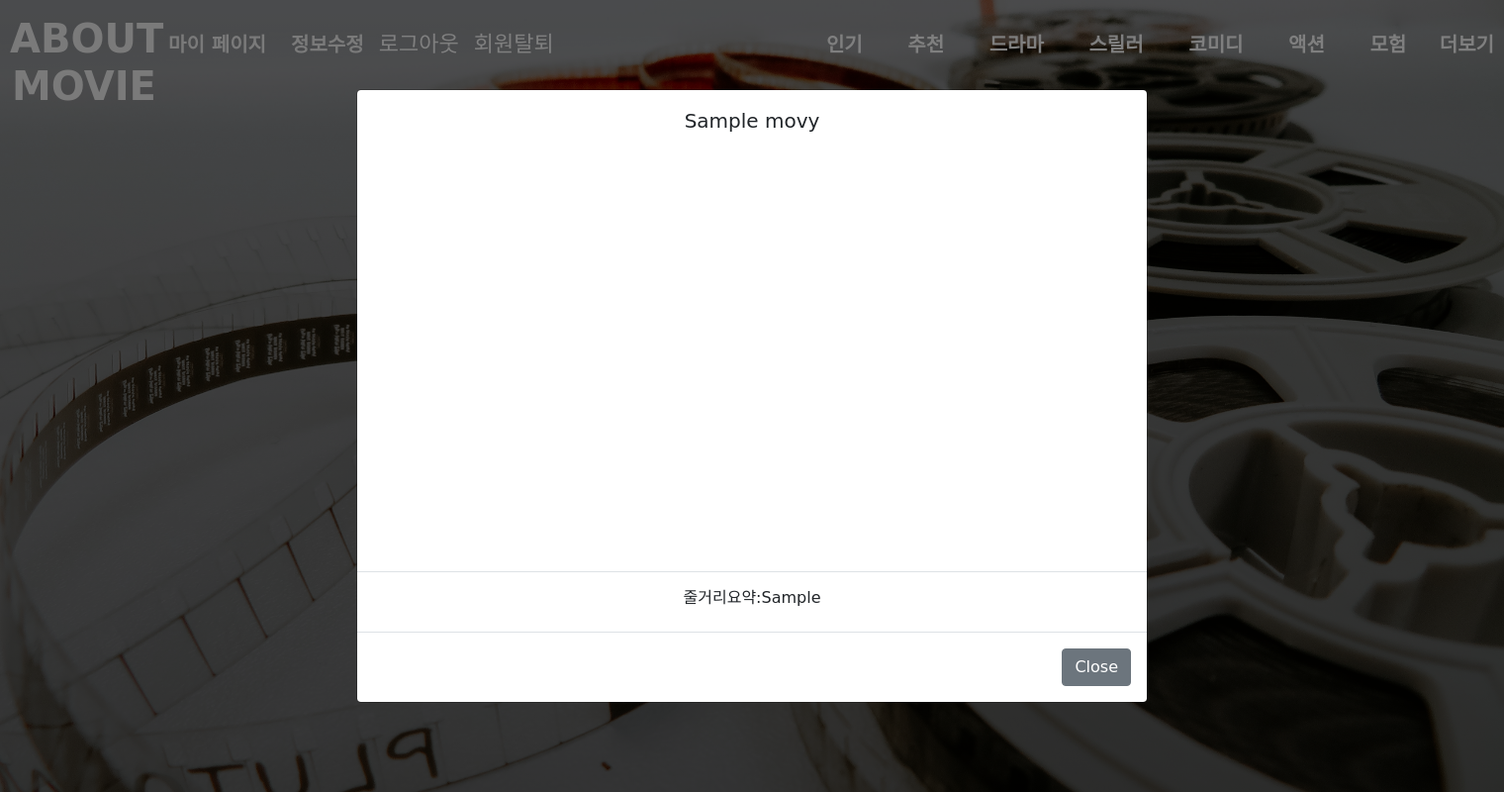
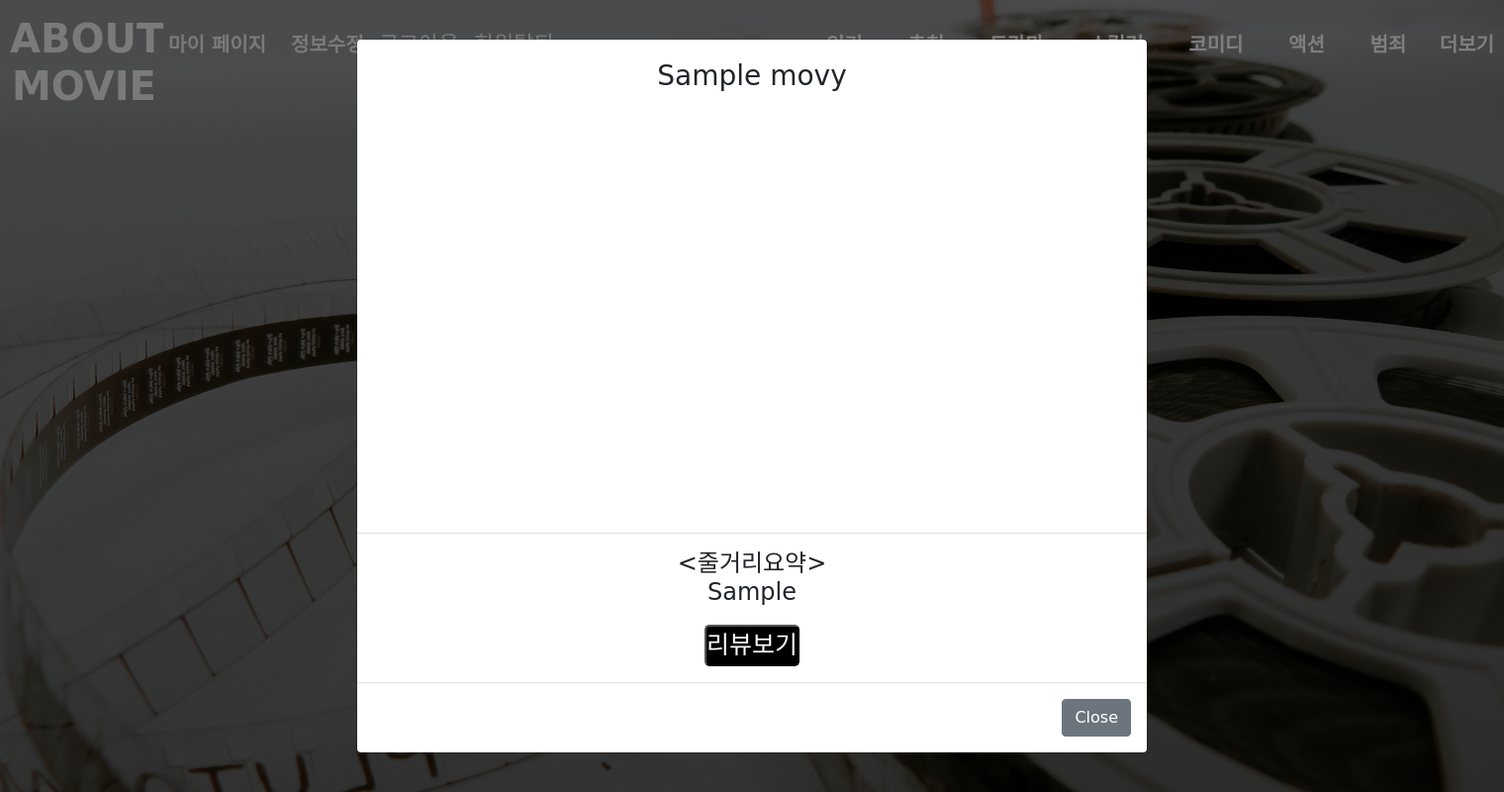
Before and after one commit to hsy118/About_Movie, a Django app: a page that uses main/templates/base.html in a window 1520 px wide, after a click that opens the changed part. Shown: the whole page at 99% size. Run offline with Django 3.2, Linux system fonts and the light colour scheme; a user stored in the database is signed in; tables that the repository leaves empty hold one stand-in row (values such as "Sample post"); grey boxes marked "Sample" are stand-in pictures; parts of the project's set-up code (start-up, migrations or seed data) failed here and were passed over; some libraries are stand-ins or nearby versions; some web fonts are replaced.

Commit message:
modify:css

```diff
--- a/main/static/stylesheets/style.css
+++ b/main/static/stylesheets/style.css
@@ -62,7 +62,13 @@ h1 {
 
 .recom-button{
   display: block;
-  margin: 5px auto;
+  margin: 50px auto;
+}
+.recommend-value {
+  color: whitesmoke;
+  display: flex;
+  flex-direction: column;
+  /* left d-flex flex-column */
 }
 .finish {
   display: none;
@@ -151,10 +157,20 @@ h1 {
   flex-direction: column;
   align-items: center;
 }
-
 .video-container {
   width: 100%;
   height: 400px;
+}
+.video {
+  width: 100%;
+  height: 100%;
+}
+.modal-body > a > button {
+  color: white;
+  background-color: black;
+  border-radius: 5px;
+  font-size: 25px;
+  margin-top: 10px;
 }
 /* .video {
   display: block;
--- a/main/templates/base.html
+++ b/main/templates/base.html
@@ -36,12 +36,13 @@
 			<li><a href="http://127.0.0.1:8000/movies/show/스릴러">스릴러</a></li>
 			<li><a href="http://127.0.0.1:8000/movies/show/코미디">코미디</a></li>
 			<li><a href="http://127.0.0.1:8000/movies/show/액션">액션</a></li>
-      <li><a href="http://127.0.0.1:8000/movies/show/모험">모험</a></li>
+      <li><a href="http://127.0.0.1:8000/movies/show/범죄">범죄</a></li>
       <li id="toc-toggle" onclick="openCloseToc()">더보기</li>
         <div id="toc-content">
           <div class="morebutton">
-            <li><a href="http://127.0.0.1:8000/movies/show/범죄">범죄</a></li>
+
             <li><a href="http://127.0.0.1:8000/movies/show/다큐멘터리">다큐멘터리</a></li>
+            <li><a href="http://127.0.0.1:8000/movies/show/모험">모험</a></li>
             <li><a href="http://127.0.0.1:8000/movies/show/역사">역사</a></li>
             <li><a href="http://127.0.0.1:8000/movies/show/공포">공포</a></li>
             <li><a href="http://127.0.0.1:8000/movies/show/로맨스">로맨스</a></li>
@@ -64,11 +65,11 @@
         <a href="{% url 'accounts:update' %}">정보수정</a>
         <form action="{% url 'accounts:logout' %}" method="POST" style="display:inline-block">
           {% csrf_token %}
-          <input style="font-size:22px; border: none; background: transparent; color: white;" type="button" value="로그아웃">
+          <input style="font-size:22px; border: none; background: transparent; color:whitesmoke;" type="submit" value="로그아웃">
         </form>
         <form action="{% url 'accounts:delete' %}" method="POST" style="display:inline-block">
           {% csrf_token %}
-          <input style="font-size:22px; border: none; background: transparent; margin-left: 10px; color: white;" type="button" value="회원탈퇴">
+          <input style="font-size:22px; border: none; background: transparent; margin-left: 10px; color: whitesmoke;" type="submit" value="회원탈퇴">
         </form>
         {% else %}
           <div class= 'accounts-tab'>
--- a/movies/templates/movies/moviesByGenre.html
+++ b/movies/templates/movies/moviesByGenre.html
@@ -4,7 +4,7 @@
     {% for movie in movies %}
       <button onclick="clickModal(id)" id="button-{{movie.id}}" class="card-button" type="button" data-toggle="modal"
       data-target="#movie-{{movie.id}}">
-      <div class="card" style="width: 11rem; height:23rem;">
+      <div class="card">
           <img src="{{movie.img_url}}" class="card-img-top" alt="...">
           <div class="card-body">
             <h5 class="card-title text-white">{{movie.title}}</h5>
@@ -17,16 +17,20 @@
         <div class="modal-dialog modal-lg modal-dialog-centered" role="document">
           <div class="modal-content">
             <div class="modal-header">
-              <h5 id="title-{{movie.id}}"class="modal-title">{{movie.title}}</h5>
+              <h3 id="title-{{movie.id}}"class="modal-title">{{movie.title}}</h3>
               <br>
               <div class="video-container">
-              <div align="center">
                 <iframe src="" id="frame-{{movie.id}}" class="video" frameborder="0"></iframe>
-              </div>
               </div>
             </div>
             <div class="modal-body">
-              <h6>줄거리요약:{{movie.story}}</h6>
+              <h4><줄거리요약>
+              <br>
+              {{movie.story}}
+              </h4>
+              <a href="{% url 'community:index' %}">
+              <button>리뷰보기</button>
+              </a>
             </div>
             <div class="modal-footer">
               <button onclick="clickClose(id)" id="close-{{movie.id}}" type="button" class="btn btn-secondary" data-dismiss="modal">Close</button>
```
Also changed, not shown: movies/templates/movies/main.html (+6 -2 lines), movies/templates/movies/recommend.html (+30 -12 lines).
